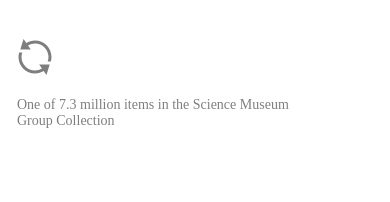
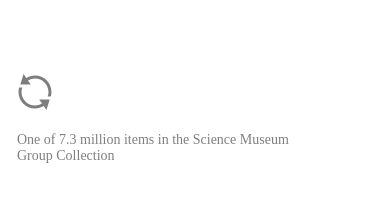
Before and after one commit to TheScienceMuseum/collection-chrome-extension, a browser extension: page docs/index.html in a window 390 px wide. Drawn offline with Linux system fonts and the light colour scheme; no server answers; a web font is replaced by a local one.

Commit message:
Update index.html

```diff
--- a/docs/index.html
+++ b/docs/index.html
@@ -104,10 +104,12 @@
    #label {
     width: 90%;
     height: auto;
-    padding-top: 60px;}
+    padding-top: 60px;
+    margin-bottom: -60px;
+    }
 
    #title {
-    padding-top: 30px;
+    padding-top: 100px;
    }
 
    #pix {
```
